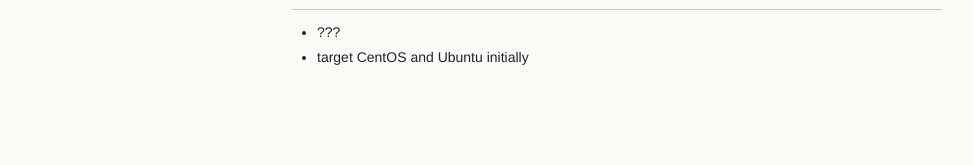
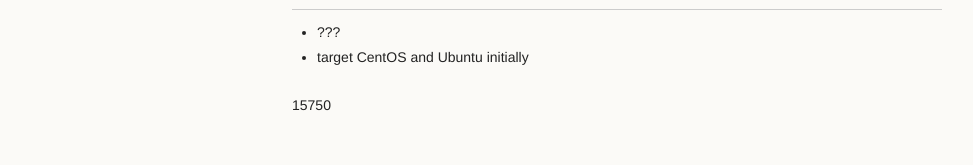
Before and after one commit to jgstew/jgstew.github.io, a Jekyll site: the page built from _posts/2016-01-29-Thin-Imaging.md, in a window 1280 px wide. Shown: the part 1286-1451 px from the top of the page, without its empty margins (18-991 px from the left). Built offline with Jekyll 4.4.1, drawn with Linux system fonts in a browser that asks for light colours; comment, search, counter and statistics services are not loaded; before the commit the page ends 1429 px from its top, so only the background shows below that.

Commit message:
Update default.html

```diff
--- a/_layouts/default.html
+++ b/_layouts/default.html
@@ -29,6 +29,9 @@
       <section>
       	<h1>{{ page.title }}</h1>
         {{ content }}
+        {% if page.topicId %}
+          {{ page.topicId }}
+        {% endif %}
       </section>
       <footer>
         <p><small> Work in Progress </small></p>
```
